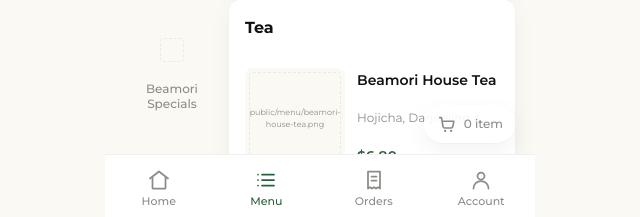
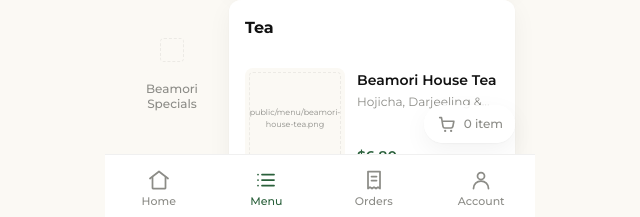
Before and after one commit to collectivefinanceminds-jpg/beamori-mobile-site, a Next.js app: page /menu in a window 1280 px wide. Shown: the part 581-798 px from the top of the page, without its empty margins (320-960 px from the left). Built offline with nearby package versions, Linux system fonts and the light colour scheme.

Commit message:
Place drink description directly under the title, not row-centered

```diff
--- a/components/menu/MenuProductRow.tsx
+++ b/components/menu/MenuProductRow.tsx
@@ -31,16 +31,19 @@ export default function MenuProductRow({
         )}
       </div>
 
-      {/* justify-between keeps name/description/price pinned to the top,
-          middle, and bottom of the row regardless of whether a
-          description exists — the middle slot is always reserved. */}
+      {/* justify-between pins the name+description group to the top and
+          price to the bottom of the row; the description itself sits
+          directly under the name with its own margin, not floated to
+          the row's vertical middle. */}
       <div className="flex min-w-0 flex-1 flex-col justify-between self-stretch py-0.5">
-        <p className="truncate text-sm font-semibold text-ink">
-          {product.name}
-        </p>
-        <p className="line-clamp-1 text-xs text-muted">
-          {product.description}
-        </p>
+        <div>
+          <p className="truncate text-sm font-semibold text-ink">
+            {product.name}
+          </p>
+          <p className="mt-1 line-clamp-1 text-xs text-muted">
+            {product.description}
+          </p>
+        </div>
         <div className="flex items-baseline gap-1.5">
           <span className="text-sm font-semibold text-forest">
             {formatSgd(product.priceCents)}
```
